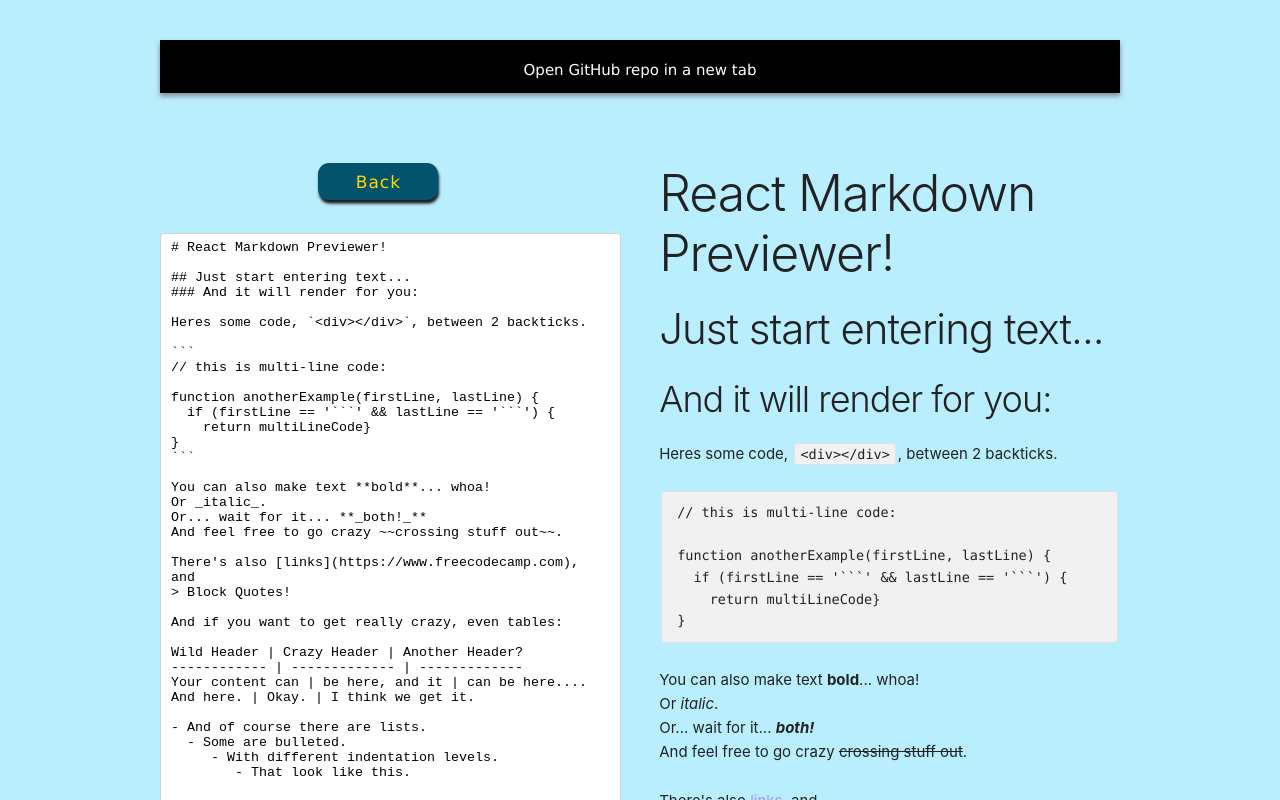
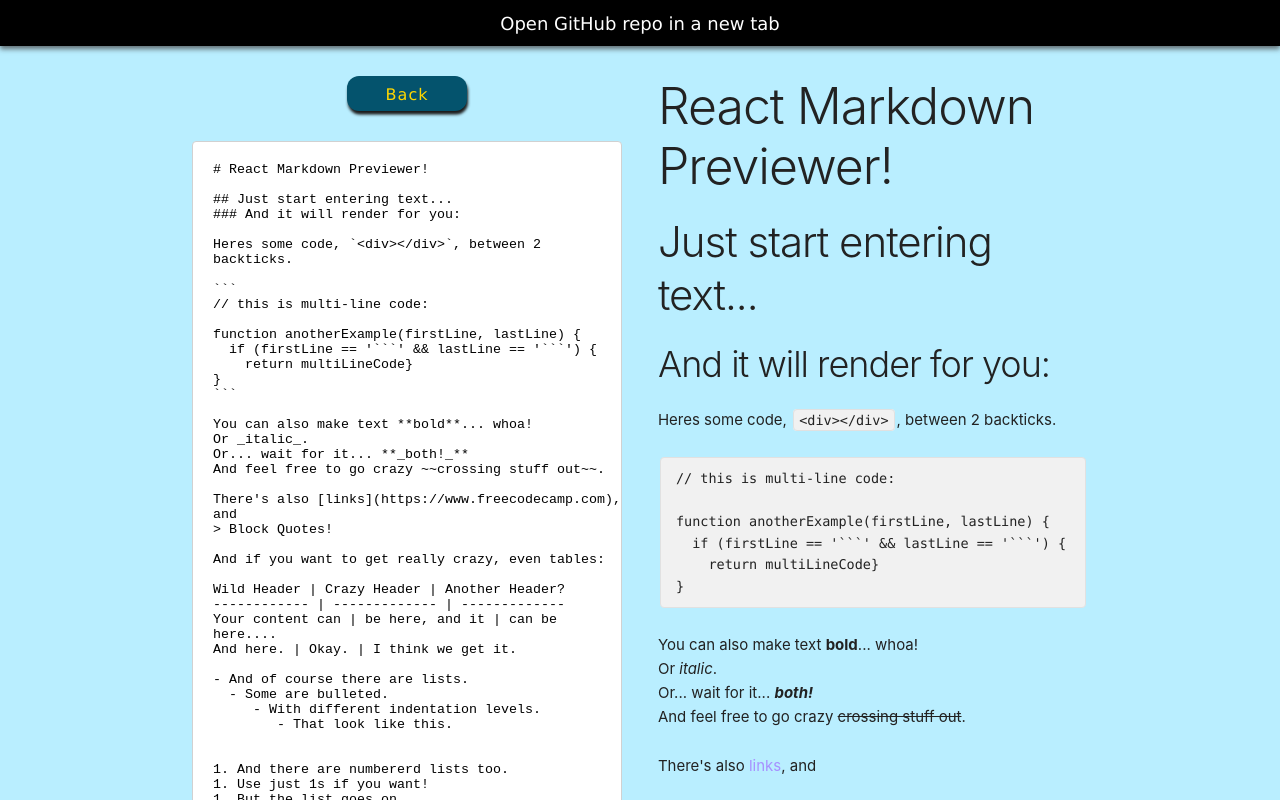
Before and after one commit to adam4321/react-markdown-previewer, a React (Create React App) app: page / in a window 1280 px wide. Shown: the top 800 px of the page. Built offline with nearby package versions, Linux system fonts and the light colour scheme.

Commit message:
improve layout

```diff
--- a/public/index.html
+++ b/public/index.html
@@ -26,11 +26,7 @@
         <noscript>
         You need to enable JavaScript to run this app.
         </noscript>
-    <div class="section">
-      <div id="root" class="container">
-         </div>
-      </div>
-  </div>
+        <div id="root"></div>
         <!--
         This HTML file is a template.
         If you open it directly in the browser, you will see an empty page.
--- a/src/App.css
+++ b/src/App.css
@@ -4,7 +4,17 @@
 
 body {
     background-color: rgba(0, 195, 255, 0.274);
+    width: 100%;
     margin: 0;
+}
+
+#root {
+    width: 100%;
+}
+
+.outside-box {
+    width: 100%;
+    margin: 0 auto;
 }
 
 a {
@@ -16,13 +26,14 @@ a {
     background-color: black;
     text-align: center;
     font-family: verdana;
-    padding-top: 18px;
+    font-size: 18px;
+    padding-top: 10px;
     width: 100%;
-    height: 35px;
-    margin-bottom: 70px;
-    -webkit-box-shadow: 0px 3px 5px rgba(100, 100, 100, 0.719);
-    -moz-box-shadow:    0px 3px 5px rgba(100, 100, 100, 0.719);
-    box-shadow:         0px 3px 5px rgba(100, 100, 100, 0.719);
+    height: 36px;
+    margin-bottom: 30px;
+    -webkit-box-shadow: 0px 3px 5px rgba(59, 57, 57, 0.719);
+    -moz-box-shadow:    0px 3px 5px rgba(59, 57, 57, 0.719);
+    box-shadow:         0px 3px 5px rgba(59, 57, 57, 0.719);
 }
 
 #gh-link {
@@ -30,14 +41,17 @@ a {
     color: white;
 }
 
-.container {
-    padding-top: 40px;
+.main-box {
+    margin: auto;
+    width: 70%;
+    padding-top: 0px;
 }
 
 .markdown-input {
     width: 100%;
     height: 100%;
-    margin-top: 70px;
+    padding: 20px 0px 0px 20px;
+    margin-top: 20px;
 }
 
 .markdown-div {
@@ -46,20 +60,20 @@ a {
 
 #back-button {
     width: 120px;
-    height: 37px;
+    height: 35px;
+    display: block;
     background-color: #04536d;
-    position: absolute;
-    left: 16.5%;
-    border-radius: 11px;
+    margin-left: auto;
+    margin-right: auto;
+    border-radius: 12px;
     border: none;
     font-family: verdana;
     text-transform: capitalize;
+    text-align: center;
+    color: gold;
     font-weight: 500;
-    font-size: 17px;
+    font-size: 16px;
     box-shadow: 1px 3.5px 3px 0px rgb(27, 26, 26);
-    text-align: center;
-    display: inline-block;
-    color: gold;
     -webkit-transition: 0.4s;
     -moz-transition: 0.4s;
     -o-transition: 0.4s;
@@ -79,6 +93,15 @@ a {
 
 /*  Media query below 550px ------------------------------------------------ */
 
+@media only screen and (max-width: 1260px) {
+    .main-box {
+        width: 90%;
+    }
+}
+
+
+/*  Media query below 550px ------------------------------------------------ */
+
 @media only screen and (max-width: 550px) {
     .markdown-input {
         height: 300px;
@@ -90,13 +113,8 @@ a {
         margin-bottom: 20px;
     }
 
-    #back-button {
-        width: 100px;
-        height: 30px;
-        left: 35%;
-        margin-top: -25px;
-        border-radius: 11px;
-        font-size: 15px;
+    #preview {
+        margin-top: 20px;
     }
 }
 
@@ -104,7 +122,5 @@ a {
 /* Media query below 290 px ------------------------------------------------ */
 
 @media only screen and (max-width: 290px) {
-    #back-button {
-        left: 26%;
-    }
+
 }
--- a/src/App.js
+++ b/src/App.js
@@ -14,50 +14,13 @@ import marked from 'marked';
 // Allows single line break <br> which mimicks GitHub's syntax
 marked.setOptions({breaks: true});
 
+//
+
 class App extends React.Component {
     constructor(props) {
         super(props);
         this.state = {value: placeholder};
         this.handleChange = this.handleChange.bind(this);
-    }
-
-    render() {
-        let { value } = this.state;
-        return (
-            <div>
-                {/* Github source code link ------------------------------- */}
-                <div id='gh-bar'>
-                    <a
-                        id='gh-link'
-                        href='https://github.com/adam4321/weather-app'
-                        target='_blank'
-                        rel='noopener noreferrer'
-                    >
-                        <div>Open GitHub repo in a new tab</div>
-                    </a>
-                </div>
-
-                <div className="row">
-                    <div className="one-half column markdown-div">
-                        <textarea
-                            className="markdown-input"
-                            onChange={this.handleChange}
-                            id="editor"
-                            ref="editor"
-                            defaultValue={value}
-                        >
-                        </textarea>
-                        <button id="back-button" onClick={() => window.history.back()}> Back </button>
-                    </div>
-                    <div
-                        id="preview"
-                        className="one-half column"
-                        dangerouslySetInnerHTML={this.createMarkup()}
-                    >
-                    </div>
-                </div>
-            </div>
-        );
     }
 
     handleChange() {
@@ -70,6 +33,48 @@ class App extends React.Component {
     createMarkup() {
         let markdown = marked(this.state.value);
         return {__html: markdown};
+    }
+
+    render() {
+        let { value } = this.state;
+        return (
+            <div className="outside-box">
+                {/* Github source code link ------------------------------- */}
+                <div id='gh-bar'>
+                    <a
+                        id='gh-link'
+                        href='https://github.com/adam4321/react-markdown-previewer'
+                        target='_blank'
+                        rel='noopener noreferrer'
+                    >
+                        <div>Open GitHub repo in a new tab</div>
+                    </a>
+                </div>
+
+                <div className="main-box">
+                    {/* Input field --------------------------------------- */}
+                    <div className="one-half column markdown-div">
+                        <button id="back-button" onClick={() => window.history.back()}> Back </button>
+                        <textarea
+                            className="markdown-input"
+                            onChange={this.handleChange}
+                            id="editor"
+                            ref="editor"
+                            defaultValue={value}
+                        >
+                        </textarea>
+                    </div>
+
+                    {/* Output field -------------------------------------- */}
+                    <div
+                        id="preview"
+                        className="one-half column"
+                        dangerouslySetInnerHTML={this.createMarkup()}
+                    >
+                    </div>
+                </div>
+            </div>
+        );
     }
 }
 
```
Lines whose indentation alone changed are shown as unchanged.
